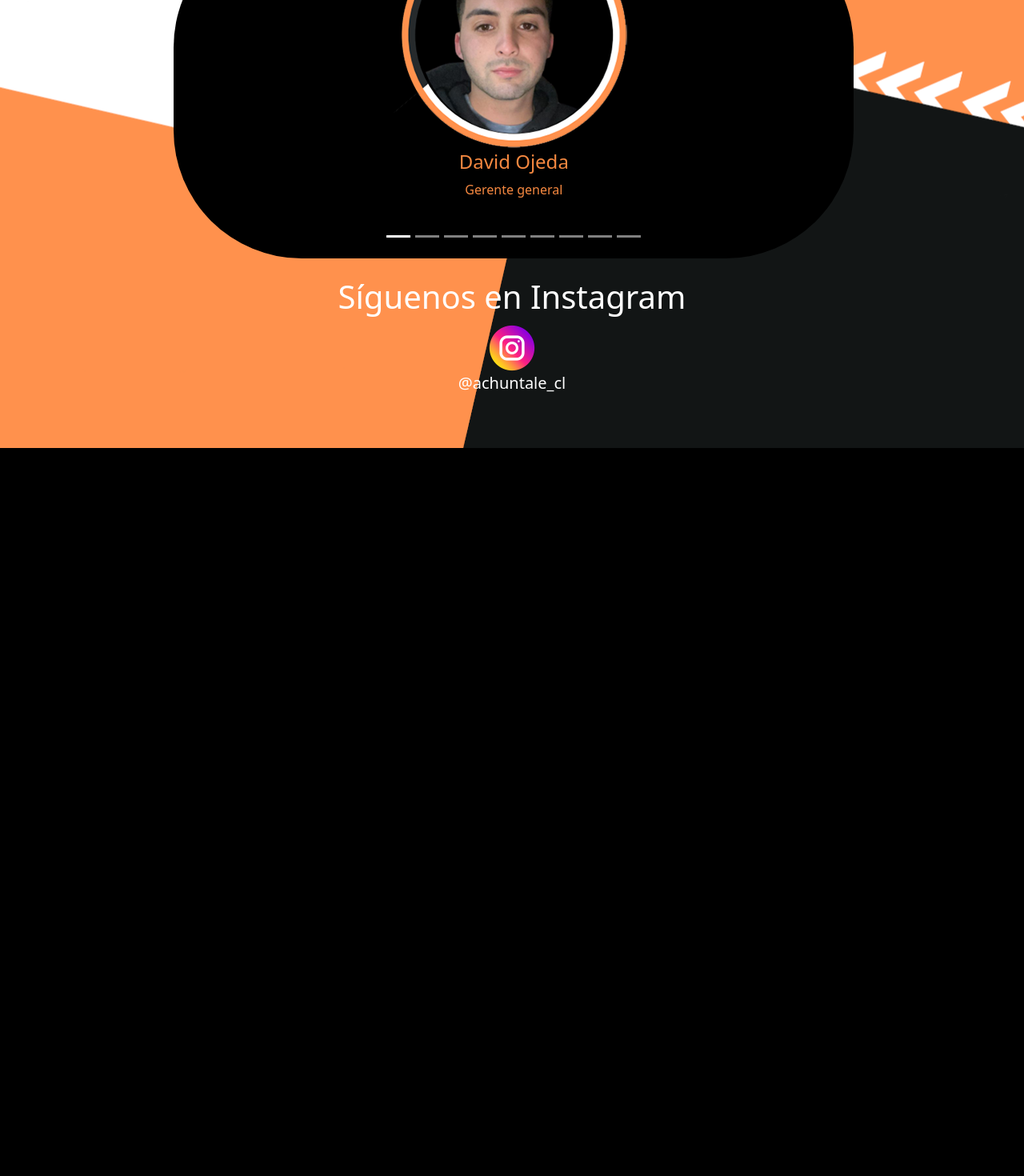
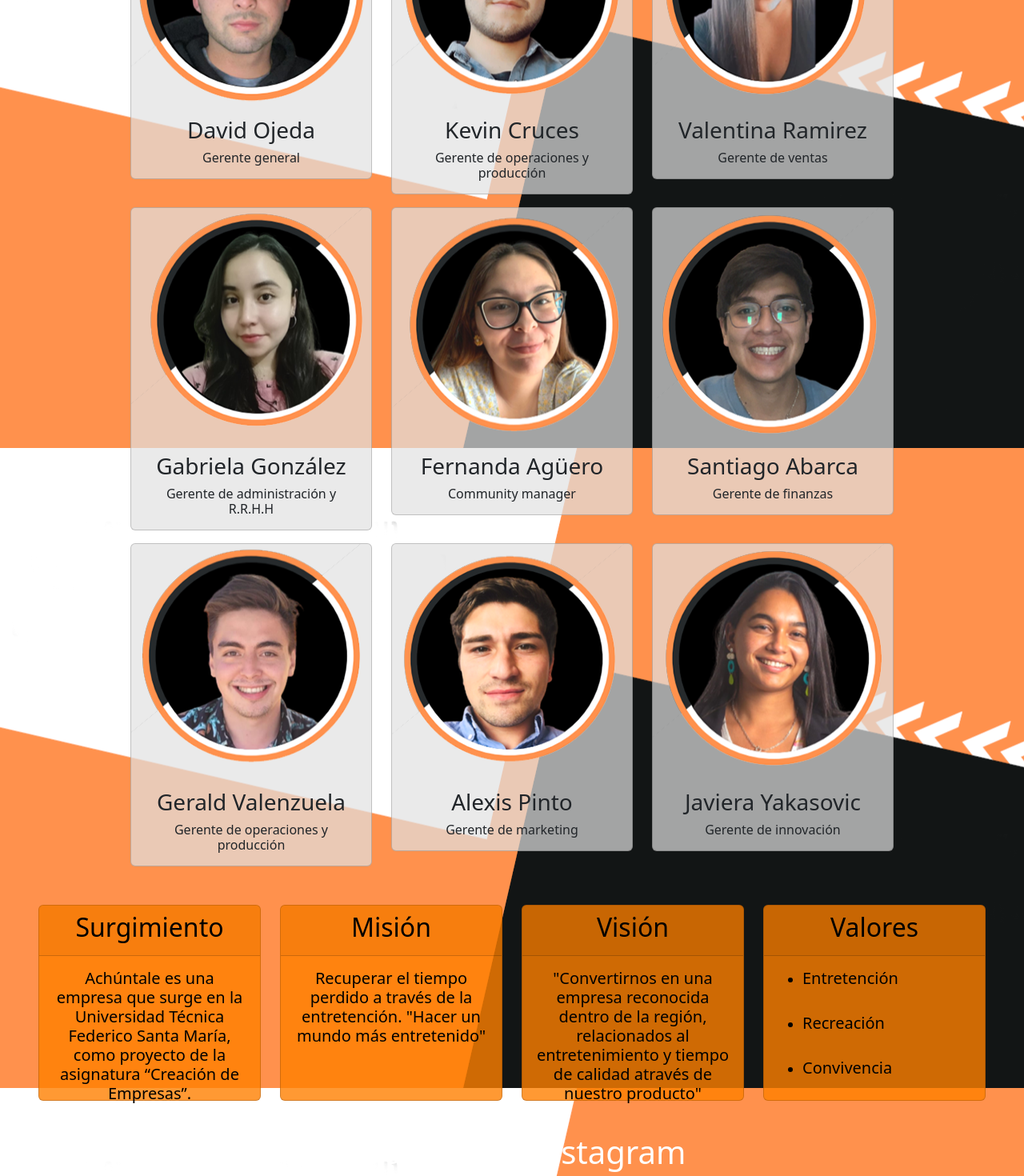
Before and after one commit to DarkRose73/React-achuntale-web, a React (Create React App) app: page /quienessomos in a window 1280 px wide. Shown: the part 240-1710 px from the top of the page at 80% size. Before the commit the page ends 800 px from the top, so only its background shows below. Built offline with nearby package versions, Linux system fonts and the light colour scheme.

Commit message:
Se termina de dar orden y funcionalidad a inicio y quienes somos

```diff
--- /dev/null
+++ b/src/components/CardInfo.js
@@ -0,0 +1,47 @@
+import React from "react";
+import { dataCardsQuienesSomos } from "../data/AppData";
+
+export default function CardInfo() {
+  return (
+    <div className="row">
+      {dataCardsQuienesSomos.map((card) => (
+        <div className="col-md-3 text-end mx-auto my-4" key={card.titulo}>
+          <div className="card card-quienes-somos-info">
+            <div className="card-header text-center">
+              <span>
+                <h2>{card.titulo}</h2>
+              </span>
+            </div>
+            <div className="card-body text-center card-quienes-somos-info-body">
+              <h5>{card.parrafo}</h5>
+            </div>
+          </div>
+        </div>
+      ))}
+      <div className="col-sm-3 mx-auto my-4">
+        <div className="card card-quienes-somos-info">
+          <div className="card-header text-center">
+            <span>
+              <h2>Valores</h2>
+            </span>
+          </div>
+          <div className="card-body" style={{ height: "180px" }}>
+            <ul>
+              <li>
+                <h5>Entretención</h5>
+              </li>
+              <br />
+              <li>
+                <h5>Recreación</h5>
+              </li>
+              <br />
+              <li>
+                <h5>Convivencia</h5>
+              </li>
+            </ul>
+          </div>
+        </div>
+      </div>
+    </div>
+  );
+}
--- a/src/components/Carrusel.js
+++ b/src/components/Carrusel.js
@@ -58,87 +58,108 @@ const dataCarrusel = [
 export const Carrusel = () => {
   return (
     <div>
-      <div
-        id="carouselExampleInterval"
-        className="carousel slide"
-        data-bs-ride="carousel"
-      >
-        {/* ESTO PUEDE MEJORAR AL HACER PROCESO ITERATIVO */}
-        <div className="carousel-indicators">
-          <button
-            type="button"
-            data-bs-target="#carouselExampleInterval"
-            data-bs-slide-to="0"
-            className="active"
-            aria-current="true"
-            aria-label="Slide 1"
-          ></button>
-          <button
-            type="button"
-            data-bs-target="#carouselExampleInterval"
-            data-bs-slide-to="1"
-            aria-label="Slide 2"
-          ></button>
-          <button
-            type="button"
-            data-bs-target="#carouselExampleInterval"
-            data-bs-slide-to="2"
-            aria-label="Slide 3"
-          ></button>
-          <button
-            type="button"
-            data-bs-target="#carouselExampleInterval"
-            data-bs-slide-to="3"
-            aria-label="Slide 4"
-          ></button>
-          <button
-            type="button"
-            data-bs-target="#carouselExampleInterval"
-            data-bs-slide-to="4"
-            aria-label="Slide 5"
-          ></button>
-          <button
-            type="button"
-            data-bs-target="#carouselExampleInterval"
-            data-bs-slide-to="5"
-            aria-label="Slide 6"
-          ></button>
-          <button
-            type="button"
-            data-bs-target="#carouselExampleInterval"
-            data-bs-slide-to="6"
-            aria-label="Slide 7"
-          ></button>
-          <button
-            type="button"
-            data-bs-target="#carouselExampleInterval"
-            data-bs-slide-to="7"
-            aria-label="Slide 8"
-          ></button>
-          <button
-            type="button"
-            data-bs-target="#carouselExampleInterval"
-            data-bs-slide-to="8"
-            aria-label="Slide 9"
-          ></button>
-        </div>
-        <div className="carousel-inner">
-          {dataCarrusel.map((persona) => (
+      <div className="row">
+        {dataCarrusel.map((persona) => (
+          <div className="col-md-4" key={persona.nombre}>
             <div
-              className={persona.clase}
-              data-bs-interval="3000"
-              key={persona.nombre}
+              className="card mb-3 card-quienes-somos"
+              style={{ height: "auto" }}
             >
-              <img src={persona.imagen} alt="..." />
-              <div className="texto-carrusel">
-                <h4>{persona.nombre}</h4>
-                <p>{persona.puesto}</p>
+              <img
+                src={persona.imagen}
+                className="card-img-top"
+                alt="..."
+                style={{ height: "290px" }}
+              />
+              <div className="card-body">
+                <h3 className="card-title text-center">{persona.nombre}</h3>
+                <h6 className="card-text text-center">{persona.puesto}</h6>
               </div>
             </div>
-          ))}
-        </div>
-        <br />
+          </div>
+        ))}
       </div>
     </div>
   );
 };
+
+// <div
+// id="carouselExampleInterval"
+// classNameName="carousel slide"
+// data-bs-ride="carousel"
+// >
+// <div classNameName="carousel-indicators">
+//   <button
+//     type="button"
+//     data-bs-target="#carouselExampleInterval"
+//     data-bs-slide-to="0"
+//     classNameName="active"
+//     aria-current="true"
+//     aria-label="Slide 1"
+//   ></button>
+//   <button
+//     type="button"
+//     data-bs-target="#carouselExampleInterval"
+//     data-bs-slide-to="1"
+//     aria-label="Slide 2"
+//   ></button>
+//   <button
+//     type="button"
+//     data-bs-target="#carouselExampleInterval"
+//     data-bs-slide-to="2"
+//     aria-label="Slide 3"
+//   ></button>
+//   <button
+//     type="button"
+//     data-bs-target="#carouselExampleInterval"
+//     data-bs-slide-to="3"
+//     aria-label="Slide 4"
+//   ></button>
+//   <button
+//     type="button"
+//     data-bs-target="#carouselExampleInterval"
+//     data-bs-slide-to="4"
+//     aria-label="Slide 5"
+//   ></button>
+//   <button
+//     type="button"
+//     data-bs-target="#carouselExampleInterval"
+//     data-bs-slide-to="5"
+//     aria-label="Slide 6"
+//   ></button>
+//   <button
+//     type="button"
+//     data-bs-target="#carouselExampleInterval"
+//     data-bs-slide-to="6"
+//     aria-label="Slide 7"
+//   ></button>
+//   <button
+//     type="button"
+//     data-bs-target="#carouselExampleInterval"
+//     data-bs-slide-to="7"
+//     aria-label="Slide 8"
+//   ></button>
+//   <button
+//     type="button"
+//     data-bs-target="#carouselExampleInterval"
+//     data-bs-slide-to="8"
+//     aria-label="Slide 9"
+//   ></button>
+// </div>
+// <div classNameName="carousel-inner">
+//   {dataCarrusel.map((persona) => (
+//     <div
+//       classNameName={persona.clase}
+//       data-bs-interval="3000"
+//       key={persona.nombre}
+//     >
+//       <img src={persona.imagen} alt="..." />
+//       <div classNameName="texto-carrusel">
+//         <h4>{persona.nombre}</h4>
+//         <p>{persona.puesto}</p>
+//       </div>
+//     </div>
+//   ))}
+// </div>
+// <br />
+// </div>
--- a/src/components/Comentarios.js
+++ b/src/components/Comentarios.js
@@ -54,6 +54,16 @@ export const Comentarios = () => {
             <img src={require("./images/starEmpty.png")} alt="" />
           </div>
         );
+      default:
+        return (
+          <div>
+            <img src={require("./images/starEmpty.png")} alt="" />
+            <img src={require("./images/starEmpty.png")} alt="" />
+            <img src={require("./images/starEmpty.png")} alt="" />
+            <img src={require("./images/starEmpty.png")} alt="" />
+            <img src={require("./images/starEmpty.png")} alt="" />
+          </div>
+        );
     }
   };
   return (
@@ -65,8 +75,13 @@ export const Comentarios = () => {
             key={comentario.id}
           >
             <div className="card-body border-dark mx-auto">
-              <p className="texto-comentario">{comentario.texto}</p>
-              {cargarEstrellas(comentario.puntuacion)}
+              <div className="row">
+                {cargarEstrellas(comentario.puntuacion)}
+              </div>
+              <br />
+              <div className="row">
+                <p className="texto-comentario">{comentario.texto}</p>
+              </div>
             </div>
             <div className="card-footer">
               <h6>{comentario.autor}</h6>
--- a/src/components/Estilos.css
+++ b/src/components/Estilos.css
@@ -1,5 +1,7 @@
 .logo-navbar {
   height: 55px;
+  margin-left: 10px;
+  margin-right: 15px;
 }
 
 .card-inicio {
@@ -59,3 +61,17 @@
 .fondo-comentarios {
   background-color: rgba(255, 128, 0, 0.4);
 }
+
+.card-quienes-somos {
+  background-color: rgba(225, 225, 225, 0.703);
+}
+
+.card-quienes-somos-info {
+  background-color: rgba(255, 128, 0, 0.8);
+  color: #000;
+}
+
+.card-quienes-somos-info-body {
+  color: black;
+  height: 180px;
+}
--- /dev/null
+++ b/src/components/ImagenPromocionalInicio.js
@@ -0,0 +1,31 @@
+import React from "react";
+
+export default function ImagenPromocionalInicio() {
+  return (
+    <div>
+      <div className="card mx-auto bg-dark contenedor-imagen-kit">
+        <img
+          src={require("./images/kitAchuntaleQR.jpeg")}
+          className="card-img-top mx-auto"
+          //   TAMAÑO DE IMAGEN
+          style={{ width: "590px" }}
+          alt=""
+        />
+        <div className="card-body bg-light">
+          <h4 className="card-title">Contenido del kit achúntale</h4>
+          <ul>
+            <li>
+              <h5>Vasos</h5>
+            </li>
+            <li>
+              <h5>Juego achúntale</h5>
+            </li>
+            <li>
+              <h5>Morral</h5>
+            </li>
+          </ul>
+        </div>
+      </div>
+    </div>
+  );
+}
--- a/src/components/Inicio.js
+++ b/src/components/Inicio.js
@@ -1,55 +1,32 @@
 import React from "react";
 import { Comentarios } from "./Comentarios";
 import "./Estilos.css";
+import ImagenPromocionalInicio from "./ImagenPromocionalInicio";
+import VideoPromocional from "./VideoPromocional";
+
+const CardInicio = () => {
+  return (
+    <div className="card mx-auto card-inicio">
+      <div className="card-body text-center" style={{ fontSize: "20px" }}>
+        ¡Derrota a tu oponente achuntando la argolla en los ganchos!
+      </div>
+    </div>
+  );
+};
 
 const Inicio = () => {
   return (
     <div>
       {/* CARD INICIAL */}
-      <div className="card mx-auto card-inicio">
-        <div className="card-body text-center" style={{ fontSize: "20px" }}>
-          ¡Derrota a tu oponente achuntando la argolla en los ganchos!
-        </div>
-      </div>
-
+      <CardInicio />
       {/*FILA DE LA IMAGEN PROMOCIONAL Y EL VIDEO*/}
       <div className="row">
         <div className="col-md-6">
-          <div className="card mx-auto bg-dark contenedor-imagen-kit">
-            <img
-              src={require("./images/kitAchuntaleQR.jpeg")}
-              className="card-img-top mx-auto"
-              //   TAMAÑO DE IMAGEN
-              style={{ width: "590px" }}
-              alt=""
-            />
-            <div className="card-body bg-light">
-              <h4 className="card-title">Contenido del kit achúntale</h4>
-              <ul>
-                <li>
-                  <h5>Vasos</h5>
-                </li>
-                <li>
-                  <h5>Juego achúntale</h5>
-                </li>
-                <li>
-                  <h5>Morral</h5>
-                </li>
-              </ul>
-            </div>
-          </div>
+          <ImagenPromocionalInicio />
         </div>
         {/* VIDEO */}
         <div className="col-md-6">
-          <div className="card mx-auto bg-dark contenedor-video-promocional">
-            <video
-              src={require("./images/VideoPromo.mp4")}
-              preload="auto"
-              className="card-img-top"
-              //   TAMAÑO VIDEO
-              style={{ height: "500px" }}
-            ></video>
-          </div>
+          <VideoPromocional />
         </div>
       </div>
 
--- a/src/components/Navbar.js
+++ b/src/components/Navbar.js
@@ -1,6 +1,6 @@
 import React from "react";
 import "./Estilos.css";
-import { Link, NavLink } from "react-router-dom";
+import { NavLink } from "react-router-dom";
 
 // TODO DAR FUNCIONALIDAD DE "NAVEGACIÓN" AL NAVBAR
 
@@ -10,13 +10,11 @@ const Navbar = () => {
       <nav className="navbar navbar-expand-lg bg-dark navbar-dark">
         <div className="container-fluid">
           <div className="collapse navbar-collapse" id="navbarNav">
-            <a className="navbar-brand">
-              <img
-                className="logo-navbar"
-                src={require("./images/logoAchuntaleTransparente.png")}
-                alt=""
-              ></img>
-            </a>
+            <img
+              className="logo-navbar"
+              src={require("./images/logoAchuntaleTransparente.png")}
+              alt=""
+            ></img>
             <ul className="navbar-nav">
               <li className="nav-item">
                 <NavLink className="nav-link" to="/">
@@ -25,7 +23,7 @@ const Navbar = () => {
               </li>
               <li className="nav-item">
                 <NavLink className="nav-link" to="/quienessomos">
-                  Quienes somos
+                  ¿Quiénes somos?
                 </NavLink>
               </li>
               <li className="nav-item">
--- a/src/components/QuienesSomos.js
+++ b/src/components/QuienesSomos.js
@@ -1,4 +1,5 @@
 import React from "react";
+import CardInfo from "./CardInfo";
 import { Carrusel } from "./Carrusel";
 
 const QuienesSomos = () => {
@@ -6,12 +7,13 @@ const QuienesSomos = () => {
     <div>
       {/*CARRUSEL DE IMÁGENES*/}
       <div className="row">
-        <div className="col-sm-8 my-2 mx-auto">
-          <div className="contenedor">
-            <div className="contenedor-carrusel"></div>
-            <Carrusel></Carrusel>
-          </div>
+        <div className="col-md-9 my-2 mx-auto">
+          <Carrusel></Carrusel>
         </div>
+      </div>
+
+      <div className="mx-5">
+        <CardInfo />
       </div>
     </div>
   );
--- /dev/null
+++ b/src/components/VideoPromocional.js
@@ -0,0 +1,34 @@
+import React, { useRef, useState } from "react";
+
+const VideoPromocional = () => {
+  const videoRef = useRef();
+  const [reproducir, setReproducir] = useState(true);
+
+  const handlePlay = () => {
+    const video = videoRef.current;
+    if (reproducir) {
+      video.pause();
+    } else {
+      video.play();
+    }
+    setReproducir(!reproducir);
+  };
+  return (
+    <div>
+      <div className="card mx-auto bg-dark contenedor-video-promocional">
+        <video
+          loop={true}
+          ref={videoRef}
+          muted={true}
+          autoPlay={true}
+          src={require("./images/VideoPromo.mp4")}
+          className="card-img-top"
+          style={{ height: "500px" }}
+          onClick={() => handlePlay()}
+        ></video>
+      </div>
+    </div>
+  );
+};
+
+export default VideoPromocional;
--- a/src/data/AppData.js
+++ b/src/data/AppData.js
@@ -11,76 +11,37 @@ const dataComentarios = [
     puntuacion: 3,
     autor: "Carlos Lechuga",
   },
+  // {
+  //   id: 3,
+  //   texto: "Muy buen producto, pero se demoró mucho el envío a mi casa",
+  //   puntuacion: 1,
+  //   autor: "Carlos Lechuga",
+  // },
   {
-    id: 3,
-    texto: "Muy buen producto, pero se demoró mucho el envío a mi casa",
-    puntuacion: 1,
-    autor: "Carlos Lechuga",
+    id: 4,
+    texto: "Achúntale nunca falta en mis carretes",
+    puntuacion: 5,
+    autor: "Esteban Rosas",
   },
-  // {
-  //   id: 4,
-  //   texto: "Achúntale nunca falta en mis carretes",
-  //   puntuacion: 5,
-  //   autor: "Esteban Rosas",
-  // },
 ];
 
-//TODO: ARREGLAR LOS ENLACES DE IMAGENES
-// const dataCarrusel = [
-//   {
-//     imagen: require("./components/images/equipo/DavidOjeda.png"),
-//     nombre: "David Ojeda",
-//     puesto: "Gerente general",
-//     clase: "carousel-item active imagen-carrusel",
-//   },
-//   {
-//     imagen: require("./images/equipo/KevinCruces.png"),
-//     nombre: "Kevin Cruces",
-//     puesto: "Gerente de operaciones y producción",
-//     clase: "carousel-item imagen-carrusel",
-//   },
-//   {
-//     imagen: require("./images/equipo/ValentinaRamirez.png"),
-//     nombre: "Valentina Ramirez",
-//     clase: "carousel-item imagen-carrusel",
-//     puesto: "Gerente de ventas",
-//   },
-//   {
-//     imagen: require("./images/equipo/GabrielaGonzalez.png"),
-//     nombre: "Gabriela González",
-//     clase: "carousel-item imagen-carrusel",
-//     puesto: "Gerente de administración y R.R.H.H",
-//   },
-//   {
-//     imagen: require("./images/equipo/FernandaAguero.png"),
-//     clase: "carousel-item imagen-carrusel",
-//     nombre: "Fernanda Agüero",
-//     puesto: "Community manager",
-//   },
-//   {
-//     imagen: require("./images/equipo/SantiagoAbarca.png"),
-//     clase: "carousel-item imagen-carrusel",
-//     nombre: "Santiago Abarca",
-//     puesto: "Gerente de finanzas",
-//   },
-//   {
-//     imagen: require("./images/equipo/GeraldValenzuela.png"),
-//     clase: "carousel-item imagen-carrusel",
-//     nombre: "Gerald Valenzuela",
-//     puesto: "Gerente de operaciones y producción",
-//   },
-//   {
-//     imagen: require("./images/equipo/AlexisPinto.png"),
-//     clase: "carousel-item imagen-carrusel",
-//     nombre: "Alexis Pinto",
-//     puesto: "Gerente de marketing",
-//   },
-//   {
-//     imagen: require("./images/equipo/JavieraYakasovic.png"),
-//     clase: "carousel-item imagen-carrusel",
-//     nombre: "Javiera Yakasovic",
-//     puesto: "Gerente de innovación",
-//   },
-// ];
+const dataCardsQuienesSomos = [
+  {
+    titulo: "Surgimiento",
+    parrafo: `Achúntale es una empresa que surge en la Universidad Técnica
+    Federico Santa María, como proyecto de la asignatura “Creación de
+    Empresas”.`,
+  },
+  {
+    titulo: "Misión",
+    parrafo: `Recuperar el tiempo perdido a través de la entretención. "Hacer un mundo más entretenido"`,
+  },
+  {
+    titulo: "Visión",
+    parrafo: `"Convertirnos en una empresa reconocida dentro de la región,
+    relacionados al entretenimiento y tiempo de calidad através de
+    nuestro producto"`,
+  },
+];
 
-export { dataComentarios };
+export { dataComentarios, dataCardsQuienesSomos };
```
